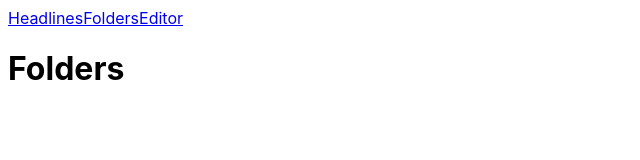
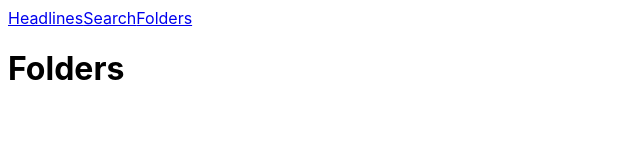
Before and after one commit to terrence-ou/Bento-News, a React (Vite) app in the folder src/renderer/: page /folders in a window 1280 px wide. Shown: the top 160 px of the page, without its empty margins (0-640 px from the left). Built offline with nearby package versions, Linux system fonts and the light colour scheme.

Commit message:
fix:routes updated

```diff
--- a/src/renderer/src/App.tsx
+++ b/src/renderer/src/App.tsx
@@ -1,7 +1,7 @@
 import Headlines from "./routes/headlines";
 import Root from "./routes/root";
+import Search from "./routes/search";
 import Folders from "./routes/folders";
-import Editor from "./routes/eidtor";
 import {
   createBrowserRouter,
   RouterProvider,
@@ -19,6 +19,7 @@ const router = createBrowserRouter(
         {
           path: "headlines",
           element: <Headlines />,
+          errorElement: <Navigate to="headlines" />,
           loader: async () => {
             let todayHeadlines =
               await window.context.loadTodayHeadlines();
@@ -33,8 +34,8 @@ const router = createBrowserRouter(
             return { todayHeadlines, prevHeadlines };
           },
         },
+        { path: "search", element: <Search />, children: [] },
         { path: "folders", element: <Folders />, children: [] },
-        { path: "editor", element: <Editor />, children: [] },
       ],
     },
   ],
--- a/src/renderer/src/components/Header.tsx
+++ b/src/renderer/src/components/Header.tsx
@@ -24,6 +24,17 @@ const Header = () => {
           Headlines
         </NavLink>
         <NavLink
+          to="search"
+          className={({ isActive }) =>
+            cn(
+              navButtonStyle,
+              isActive ? "text-background" : "text-primary"
+            )
+          }
+        >
+          Search
+        </NavLink>
+        <NavLink
           to="folders"
           className={({ isActive }) =>
             cn(
@@ -34,24 +45,13 @@ const Header = () => {
         >
           Folders
         </NavLink>
-        <NavLink
-          to="editor"
-          className={({ isActive }) =>
-            cn(
-              navButtonStyle,
-              isActive ? "text-background" : "text-primary"
-            )
-          }
-        >
-          Editor
-        </NavLink>
         <span
           className={cn(
             "z-10 absolute h-[22px] w-28 bg-primary rounded-full transition-all duration-150",
             "top-[3px]",
-            currRoute === "folders"
+            currRoute === "search"
               ? "left-[124px]"
-              : currRoute === "editor"
+              : currRoute === "folders"
                 ? "left-[244px]"
                 : "left-[4px]"
           )}
--- a/src/renderer/src/routes/eidtor.tsx
+++ /dev/null
@@ -1,5 +0,0 @@
-const Editor = () => {
-  return <h1>Editor</h1>;
-};
-
-export default Editor;
--- /dev/null
+++ b/src/renderer/src/routes/search.tsx
@@ -0,0 +1,5 @@
+const Search = () => {
+  return <h1>Search</h1>;
+};
+
+export default Search;
```
